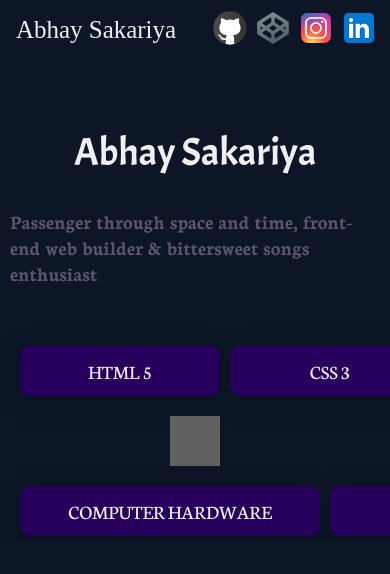
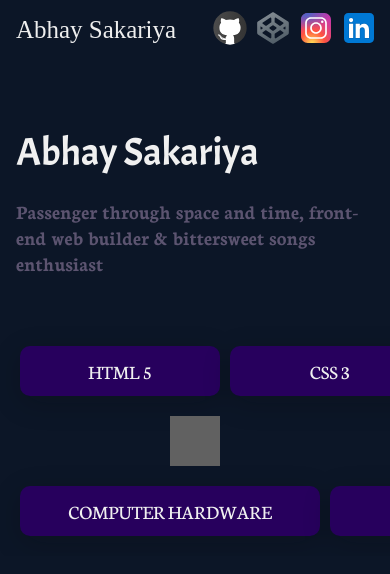
Before and after one commit to abhaysakariya/PortFolio-React, a React (Create React App) app: page / in a window 390 px wide. Shown: the top 574 px of the page. Built offline with nearby package versions, Linux system fonts and the light colour scheme; grey boxes are pictures that could not be loaded; a web font is replaced by a local one.

Commit message:
Changes in css and look design wth media query

```diff
--- a/src/App.css
+++ b/src/App.css
@@ -77,10 +77,29 @@ body{
   width: 100%;
 }
 
+.half-container{
+  width: 100vw;
+  display: flex;
+  justify-content: flex-end;
+}
+
+.justify-left{
+  width: 70vw;
+}
+
+@media only screen and (max-width: 600px) {
+  .justify-left{
+    width: 100vw;
+    padding-inline: 1rem;
+  }
+}
+
 .firstTab{
   width: 100%;
   margin-inline:auto;
-  height: 550px;
+  min-height: 550px;
+  height: auto;
+  max-height: 700px;
   background-color: var(--darkblue01);
   display: grid;
   grid-template-rows: auto auto auto auto;
@@ -100,7 +119,7 @@ body{
   font-size: var(--font-size-xxl);
   font-family: var(--font-acme);
   display: flex;
-  justify-content: center;
+  justify-content: flex-start;
   color: var(--offwhite01);
   margin: 8rem 0 0 0;
 }
@@ -108,7 +127,7 @@ body{
 .Description{
   grid-area: desc;
   display: flex;
-  justify-content: center;
+  justify-content: flex-start;
   color: var(--bangani);
   font-size: var(--font-size-md);
   font-weight: bold;
@@ -120,7 +139,6 @@ body{
   margin-inline-end: 0;
   flex-wrap: wrap;
   transform: translateY(-30px);
-  padding-inline: 10px;
   margin: 0;
 }
 
--- a/src/components/FirstTab.js
+++ b/src/components/FirstTab.js
@@ -6,8 +6,12 @@ export default function FirstTab() {
   return (
     <div className="container">
         <div className="firstTab">
-            <div className="Name">Abhay Sakariya</div>
-            <div className="Description"><div className="desc">Passenger through space and time, front-end web builder & bittersweet songs enthusiast</div></div>
+          <div className="half-container">
+            <div className="justify-left">
+              <div className="Name">Abhay Sakariya</div>
+              <div className="Description"><div className="desc">Passenger through space and time, front-end web builder & bittersweet songs enthusiast</div></div>
+            </div>
+          </div>
             <LanguageSlide/>
         </div>
     </div>
--- a/src/components/LanguageSlide.js
+++ b/src/components/LanguageSlide.js
@@ -8,7 +8,7 @@ export default function LanguageSlide() {
     scrollContainer.addEventListener("wheel",(e) => {
       e.preventDefault();
       scrollContainer.style.scrollBehavior = "smooth";
-      scrollContainer.scrollLeft +=e.deltaY;
+      scrollContainer.scrollLeft += e.deltaY;
     });
   }, []);
 
```
